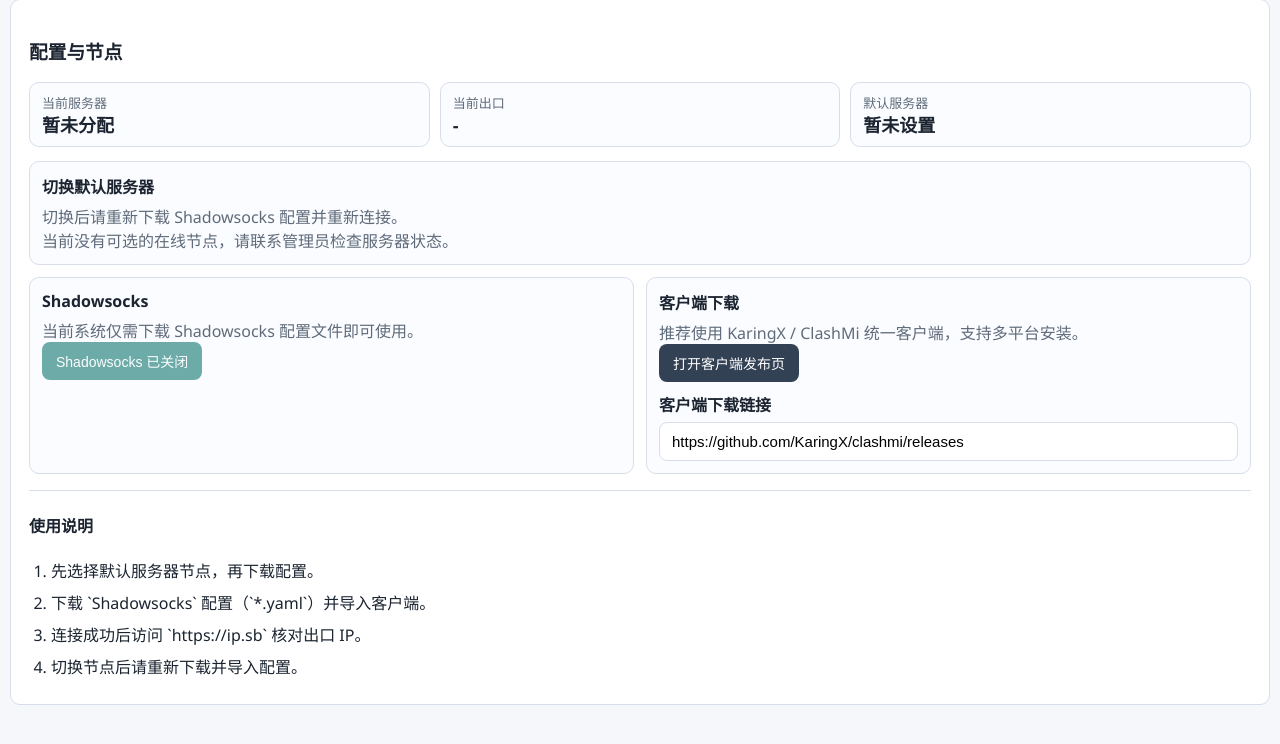
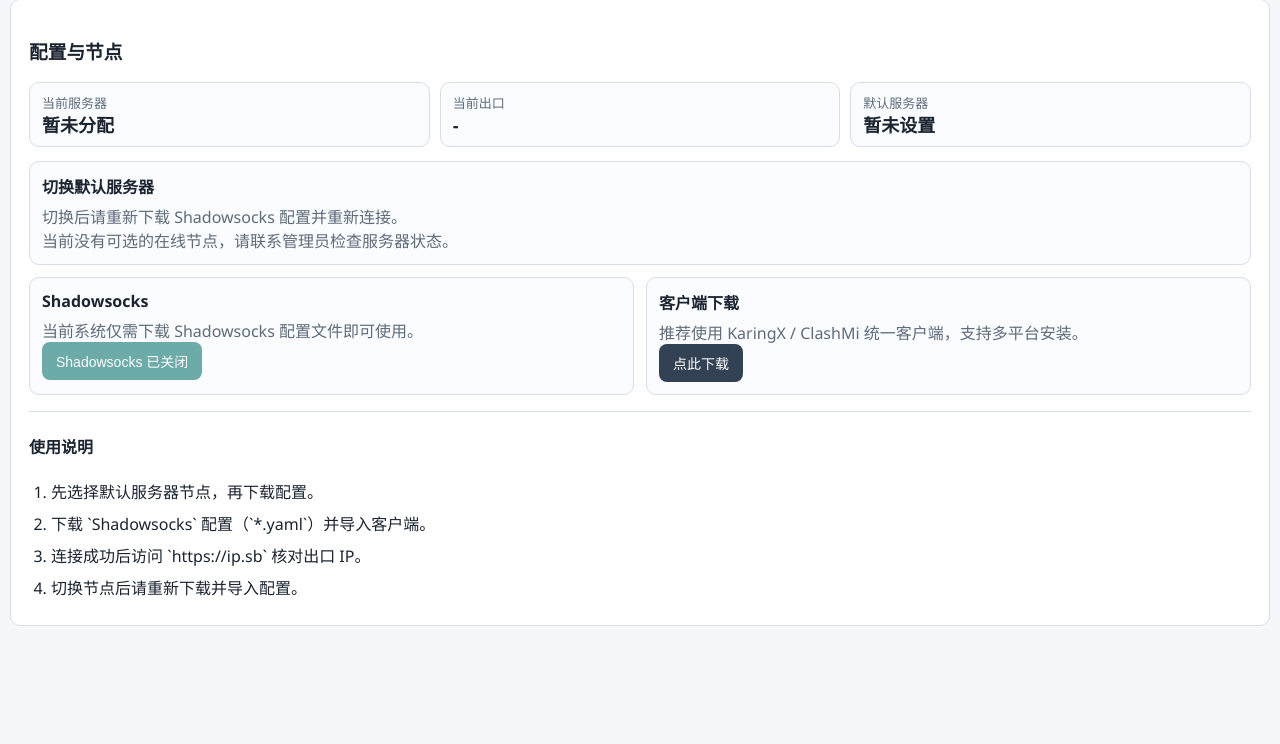
Before and after one commit to trowar/vpn-manager, a Python web app: template templates/dashboard_config.html in a window 1280 px wide. Shown: the part 21-765 px from the top of the page. Run offline with Jinja, Linux system fonts and the light colour scheme; the template is opened without the code that fills it, so the values that code supplies are empty.

Commit message:
feat(ui): hide client download urls behind click-to-download text

```diff
--- a/templates/dashboard_config.html
+++ b/templates/dashboard_config.html
@@ -96,12 +96,7 @@
         <h4>客户端下载</h4>
         <p>推荐使用 KaringX / ClashMi 统一客户端，支持多平台安装。</p>
         <div class="actions">
-          <a class="btn secondary" href="https://github.com/KaringX/clashmi/releases" target="_blank" rel="noopener">打开客户端发布页</a>
-        </div>
-        <div class="form" style="margin-top:10px;">
-          <label>客户端下载链接
-            <input type="text" readonly value="https://github.com/KaringX/clashmi/releases">
-          </label>
+          <a class="btn secondary" href="https://github.com/KaringX/clashmi/releases" target="_blank" rel="noopener">点此下载</a>
         </div>
       </div>
     </div>
--- a/templates/index.html
+++ b/templates/index.html
@@ -47,14 +47,14 @@
 
 <section class="card">
   <h3>客户端下载</h3>
-  <p class="helper">推荐统一客户端发布页：<a href="https://github.com/KaringX/clashmi/releases" target="_blank" rel="noopener">https://github.com/KaringX/clashmi/releases</a></p>
+  <p class="helper">推荐统一客户端，点击下方按钮下载。</p>
   <div class="feature-grid">
     <div class="feature-item">
       <h4>Shadowsocks 客户端</h4>
       <p>支持 Windows/macOS/Android/iOS，导入 YAML 配置即可使用。</p>
       <div class="actions">
         <a class="btn secondary" href="{{ url_for('login') }}">登录后下载配置</a>
-        <a class="btn secondary" href="https://github.com/KaringX/clashmi/releases" target="_blank" rel="noopener">客户端发布页</a>
+        <a class="btn secondary" href="https://github.com/KaringX/clashmi/releases" target="_blank" rel="noopener">点此下载</a>
       </div>
     </div>
   </div>
```
Also changed, not shown: 1 other file.
